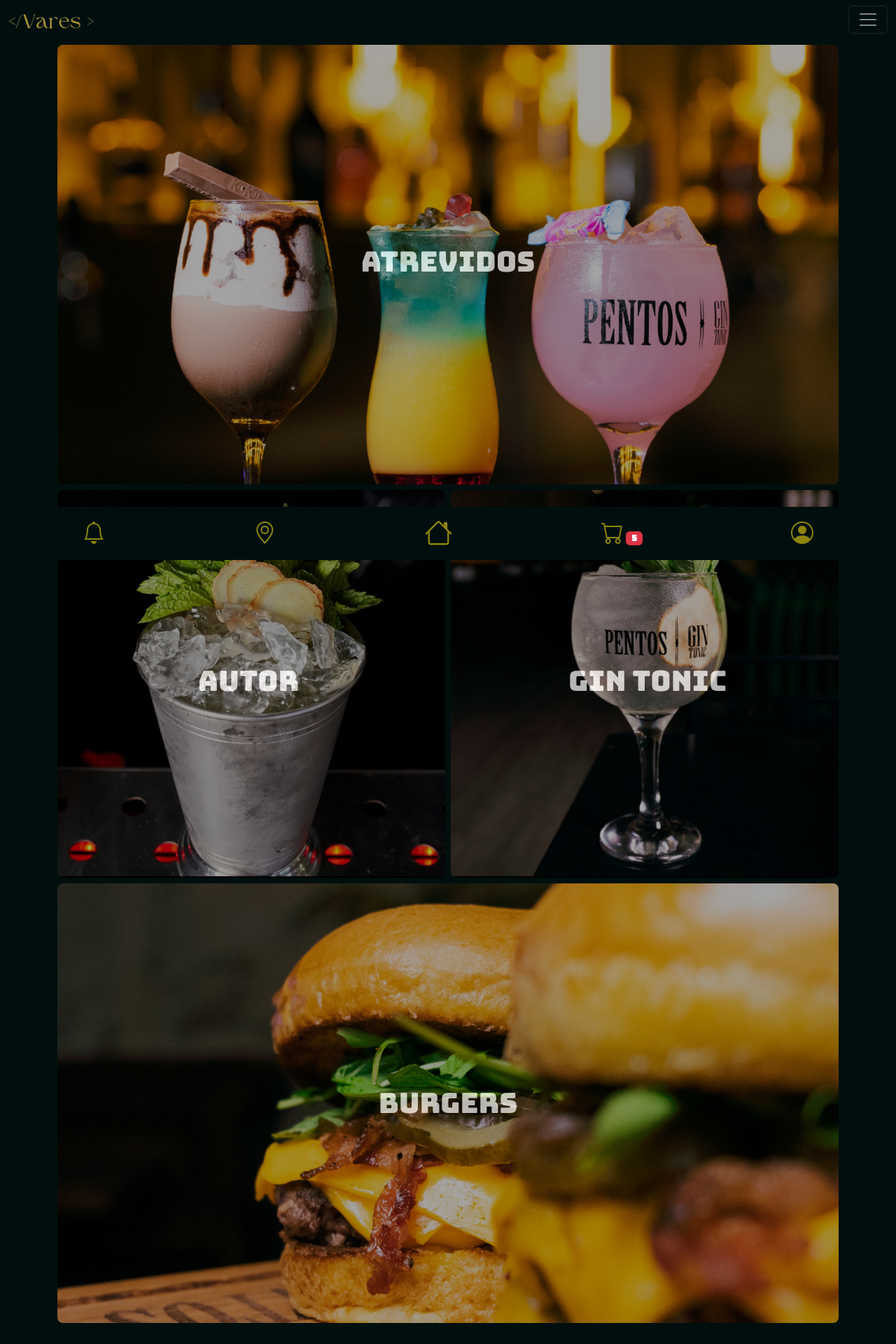
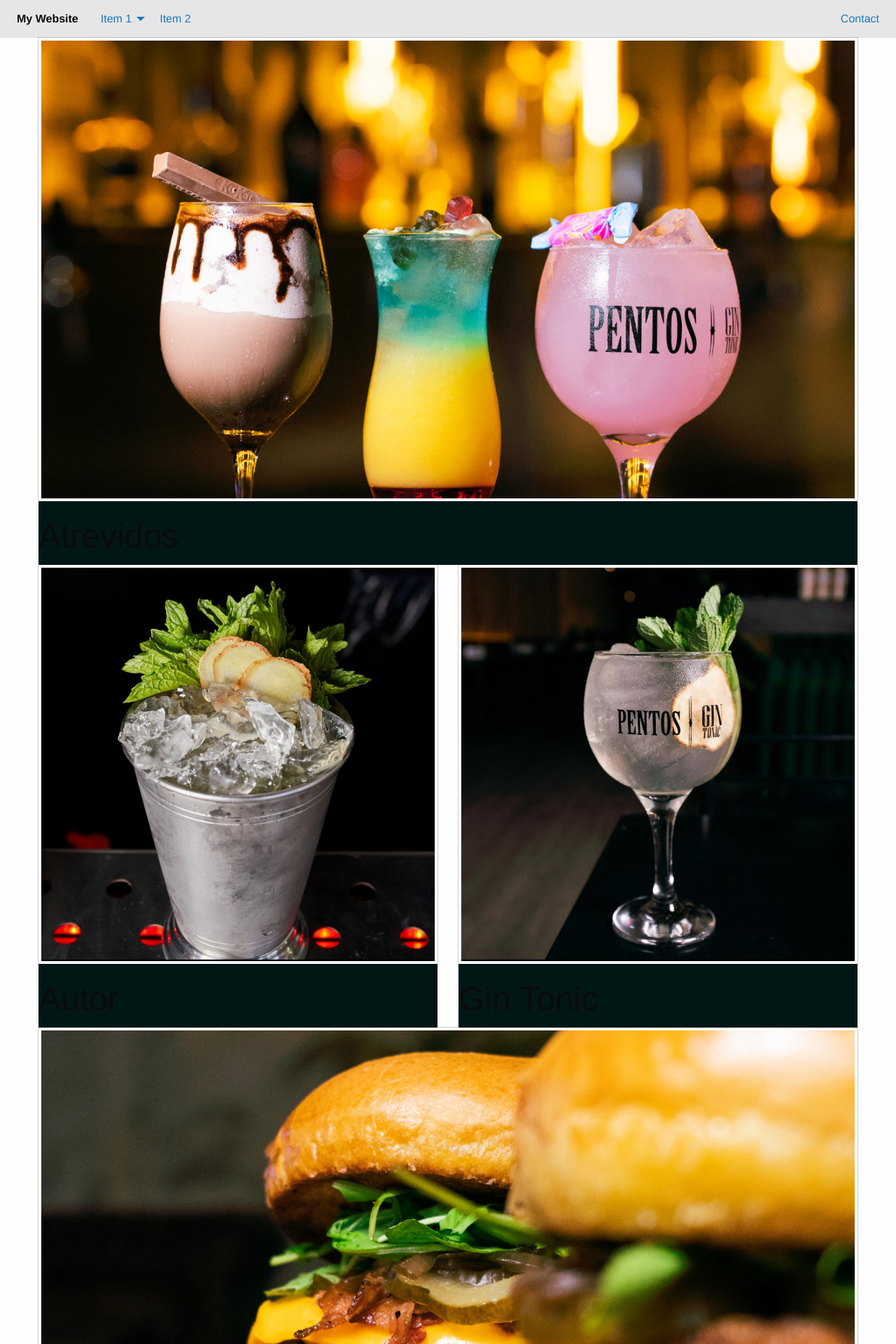
Before and after one commit to lionhuck/delightfull_bananas, a Flask app: page /index in a window 1280 px wide. Shown: the top 1920 px of the page at 70% size. Run offline with Flask 3, Linux system fonts and the light colour scheme; some libraries are stand-ins or nearby versions.

Commit message:
comienzo de conversion a fundation

```diff
--- a/static/javascript/script.js
+++ b/static/javascript/script.js
@@ -82,27 +82,27 @@ document.querySelectorAll('.offcanvas a').forEach(anchor => {
     });
 });
 
-// -----------------
+// ----------------- INTRO - REGISTRO DE USUARIO ------------------------------
 
 document.getElementById('formularioRegistro').addEventListener('submit', function (event) {
     event.preventDefault();
 
     const nombre = document.getElementById('regNombre').value;
     const apellido = document.getElementById('regApellido').value;
+    const dni = document.getElementById('regDNI').value;
     const telefono = document.getElementById('regTelefono').value;
-    const direccion = document.getElementById('regDireccion').value;
-    const dni = document.getElementById('regDNI').value;
+    const mail = document.getElementById('regmail').value;
     const usuario = document.getElementById('regUsuario').value;
     const contrasena = document.getElementById('regContrasena').value;
 
 
-    if (validarRegistro(nombre, apellido, telefono, direccion, dni, usuario, contrasena)) {
+    if (validarRegistro(nombre, apellido, telefono, mail, dni, usuario, contrasena)) {
         const nuevoUsuario = {
             id: generarId(),
             nombre,
             apellido,
             telefono,
-            direccion,
+            mail,
             dni,
             usuario,
             contrasena
@@ -133,7 +133,7 @@ document.getElementById('formularioInicioSesion').addEventListener('submit', fun
     }
 });
 
-const validarRegistro = (nombre, apellido, telefono, direccion, dni, usuario, contrasena) => {
+const validarRegistro = (nombre, apellido, telefono, mail, dni, usuario, contrasena) => {
     if (!usuario || usuario.length < 5) {
         alert('El nombre de usuario debe tener al menos 5 caracteres.');
         return false;
@@ -145,7 +145,7 @@ const validarRegistro = (nombre, apellido, telefono, direccion, dni, usuario, co
         return false;
     }
 
-    if (!nombre || !apellido || !telefono || !direccion || !dni) {
+    if (!nombre || !apellido || !telefono || !mail || !dni) {
         alert('Por favor, completa todos los campos.');
         return false;
     }
--- a/templates/index_vares.html
+++ b/templates/index_vares.html
@@ -4,92 +4,101 @@
     VARES
 {% endblock %}
 
-
 {% block content %}
-  <div class="container">
-    <div class="row">
-      <div class="col-12 image-container mt-3" data-url="/cards#atrevidos"  style="background-color: rgb(0, 23, 22);">
+  <div class="grid-container">
+    <div class="grid-x grid-margin-x">
+      <!-- Atrevidos Section -->
+      <div class="cell small-12 mt-3 image-container" data-url="/cards#atrevidos" style="background-color: rgb(0, 23, 22);">
         <div class="image-wrapper rounded-3">
-          <img src="{{ url_for('static', filename='img/nuevos/wa_30927_bannerPic_9076.jpg') }}" alt="nuevos" class="img-fluid">
+          <img src="{{ url_for('static', filename='img/nuevos/wa_30927_bannerPic_9076.jpg') }}" alt="nuevos" class="thumbnail">
         </div>
         <div class="title-overlay">
           <h3 class="h1">Atrevidos</h3>
         </div>
       </div>
 
-      <div class="col-6 py-2 pr-1 image-container" data-url="/cards#autor" style="background-color: rgb(0, 23, 22)">
+      <!-- Autor Section -->
+      <div class="cell small-6 py-2 pr-1 image-container" data-url="/cards#autor" style="background-color: rgb(0, 23, 22)">
         <div class="image-wrapper rounded-3">
-          <img src="{{ url_for('static', filename='img/autor/braavos_mule.jpg') }}" alt="autor" class="img-fluid">
+          <img src="{{ url_for('static', filename='img/autor/braavos_mule.jpg') }}" alt="autor" class="thumbnail">
         </div>
         <div class="title-overlay">
           <h3 class="h1">Autor</h3>
         </div>
       </div>
 
-      <div class="col-6 py-2 pl-1 image-container" data-url="/cards#gin-tonic" style="background-color: rgb(0, 23, 22)">
+      <!-- Gin Tonic Section -->
+      <div class="cell small-6 py-2 pl-1 image-container" data-url="/cards#gin-tonic" style="background-color: rgb(0, 23, 22)">
         <div class="image-wrapper rounded-3">
-          <img src="{{ url_for('static', filename='img/gin_tonic/gin_patagonico.jpg') }}" alt="gin_tonic" class="img-fluid">
+          <img src="{{ url_for('static', filename='img/gin_tonic/gin_patagonico.jpg') }}" alt="gin_tonic" class="thumbnail">
         </div>
         <div class="title-overlay">
           <h3 class="h1">Gin Tonic</h3>
         </div>
       </div>
 
-      <div class="col-12 pb-2 image-container" data-url="/cards#burgers" style="background-color: rgb(0, 23, 22)">
+      <!-- Burgers Section -->
+      <div class="cell small-12 pb-2 image-container" data-url="/cards#burgers" style="background-color: rgb(0, 23, 22)">
         <div class="image-wrapper rounded-3">
-          <img src="{{ url_for('static', filename='img/burgers/banner_burguer.jpg') }}" alt="burgers" class="img-fluid">
+          <img src="{{ url_for('static', filename='img/burgers/banner_burguer.jpg') }}" alt="burgers" class="thumbnail">
         </div>
         <div class="title-overlay">
           <h3 class="h1">Burgers</h3>
         </div>
       </div>
 
-      <div class="col-12 py-5 image-container" data-url="#" style="background-color: rgb(0, 23, 22)">
-        <img src="{{ url_for('static', filename='img/game/drinks-on-us-5.avif') }}" alt="burgers" class="img-fluid">
+      <!-- Play the Game Section -->
+      <div class="cell small-12 py-5 image-container" data-url="#" style="background-color: rgb(0, 23, 22)">
+        <img src="{{ url_for('static', filename='img/game/drinks-on-us-5.avif') }}" alt="game" class="thumbnail">
         <div class="title-static">
           <h3 class="h1">Play the Game! </h3>
         </div>
       </div>
 
-      <div class="col-6 pb-2 pr-1 image-container" data-url="/cards#caipis" style="background-color: rgb(0, 23, 22)">
+      <!-- Caipis Section -->
+      <div class="cell small-6 pb-2 pr-1 image-container mb-3" data-url="/cards#caipis" style="background-color: rgb(0, 23, 22)">
         <div class="image-wrapper rounded-3">
-          <img src="{{ url_for('static', filename='img/caipis/caipirinha.jpg') }}" alt="caipis" class="img-fluid">
+          <img src="{{ url_for('static', filename='img/caipis/caipirinha.jpg') }}" alt="caipis" class="thumbnail">
         </div>
         <div class="title-overlay">
           <h3 class="h1">Caipis</h3>
         </div>
       </div>
 
-      <div class="col-6 pb-2 pl-1 image-container" data-url="/cards#clasicos" style="background-color: rgb(0, 23, 22)">
+      <!-- Clásicos Section -->
+      <div class="cell small-6 pb-2 pl-1 image-container mb-3" data-url="/cards#clasicos" style="background-color: rgb(0, 23, 22)">
         <div class="image-wrapper rounded-3">
-          <img src="{{ url_for('static', filename='img/clasicos/fernet.jpg') }}" alt="clasicos" class="img-fluid">
+          <img src="{{ url_for('static', filename='img/clasicos/fernet.jpg') }}" alt="clasicos" class="thumbnail">
         </div>
         <div class="title-overlay">
           <h3 class="h1">Clásicos</h3>
         </div>
       </div>
 
-      <div class="col-12 pb-2 image-container" data-url="/cards#papas" style="background-color: rgb(0, 23, 22)">
+      <!-- Papas Section -->
+      <div class="cell small-12 pb-2 image-container" data-url="/cards#papas" style="background-color: rgb(0, 23, 22)">
         <div class="image-wrapper rounded-3">
-          <img src="{{ url_for('static', filename='img/papas/papas_banner.jpg') }}" alt="papas" class="img-fluid">
+          <img src="{{ url_for('static', filename='img/papas/papas_banner.jpg') }}" alt="papas" class="thumbnail">
         </div>
         <div class="title-overlay">
           <h3 class="h1">Papas</h3>
         </div>
       </div>
 
-      <div class="col-6 pb-2 pr-1 image-container mb-3" data-url="/cards#spritz" style="background-color: rgb(0, 23, 22)">
+      <!-- Spritz Section -->
+      <div class="cell small-6 pb-2 pr-1 image-container mb-3" data-url="/cards#spritz" style="background-color: rgb(0, 23, 22)">
         <div class="image-wrapper rounded-3">
-          <img src="{{ url_for('static', filename='img/spritz/spritz_n5.jpg') }}" alt="spritz" class="img-fluid">
+          <img src="{{ url_for('static', filename='img/spritz/spritz_n5.jpg') }}" alt="spritz" class="thumbnail">
         </div>
         <div class="title-overlay">
           <h3 class="h1">Spritz</h3>
         </div>
       </div>
 
-      <div class="col-6 pb-5 pl-1 image-container mb-3" data-url="/cards#birras" style="background-color: rgb(0, 23, 22);">
+      <!-- Birras Section -->
+      <div class="cell small-6 pb-5 pl-1 image-container mb-3" data-url="/cards#birras" style="background-color: rgb(0, 23, 22);">
         <div class="image-wrapper rounded-3">
-          <img src="{{ url_for('static', filename='img/birras/corona.jpg') }}" alt="birra" class="img-fluid">
+          <img src="{{ url_for('static', filename='img/birras/corona.jpg') }}" alt="birra" class="thumbnail">
         </div>
         <div class="title-overlay">
           <h3 class="h1">Birras</h3>
--- a/templates/template_base.html
+++ b/templates/template_base.html
@@ -1,160 +1,56 @@
 <!DOCTYPE html>
-<html lang="es">
+<html>
+<head>
+  <meta charset="utf-8">
+  <title>{% block title %}My Website{% endblock %}</title>
+  <link rel="stylesheet" href="https://cdnjs.cloudflare.com/ajax/libs/foundation/6.6.3/css/foundation.min.css">
+  <script src="https://cdnjs.cloudflare.com/ajax/libs/jquery/3.6.0/jquery.min.js"></script>
+  <script src="https://cdnjs.cloudflare.com/ajax/libs/foundation/6.6.3/js/foundation.min.js"></script>
+  {% block extra_css %}{% endblock %}
+</head>
+<body>
+  <div class="top-bar">
+    <div class="top-bar-left">
+      <ul class="dropdown menu" data-dropdown-menu>
+        <li class="menu-text">My Website</li>
+        <li>
+          <a href="#">Item 1</a>
+          <ul class="menu vertical">
+            <li><a href="#">Subitem 1</a></li>
+            <li><a href="#">Subitem 2</a></li>
+          </ul>
+        </li>
+        <li><a href="#">Item 2</a></li>
+      </ul>
+    </div>
+    <div class="top-bar-right">
+      <ul class="menu">
+        <li><a href="#">Contact</a></li>
+      </ul>
+    </div>
+  </div>
 
-<head>
-  <meta charset="UTF-8">
-  <meta name="viewport" content="width=device-width, initial-scale=1.0">
-  <title>
-    {% block title %}
-    {% endblock %}
-  </title>
+  <main>
+    {% block content %}{% endblock %}
+  </main>
 
-  <link rel="stylesheet" href="{{ url_for('static', filename='css/style.css') }}">
-  <link href="https://stackpath.bootstrapcdn.com/bootstrap/4.5.2/css/bootstrap.min.css" rel="stylesheet">
-
-  <link href="https://cdn.jsdelivr.net/npm/bootstrap@5.3.2/dist/css/bootstrap.min.css" rel="stylesheet"
-    integrity="sha384-T3c6CoIi6uLrA9TneNEoa7RxnatzjcDSCmG1MXxSR1GAsXEV/Dwwykc2MPK8M2HN" crossorigin="anonymous" />
-
-  <!-- íconos: -->
-  <link rel="stylesheet"
-    href="https://cdnjs.cloudflare.com/ajax/libs/bootstrap-icons/1.10.5/font/bootstrap-icons.min.css">
-
-  <style>
-    .offcanvas-end {
-      background-image: url("{{ url_for('static', filename='img/logo/fondo_navbar_negro.png') }}");
-      background-size: contain;
-    }
-    .dropdown-toggle::after {
-    display: none !important;
-    }
-  </style>
-
-</head>
-
-<body style="background-color: rgb(0, 15, 14)">
-  <header class="pb-5">
-    <nav class="navbar navbar-dark fixed-top" style="background-color: rgb(0, 15, 14);">
-      <div class="container-fluid">
-        <a class="navbar-brand" href="#">
-          <img src="{{ url_for('static', filename='img/logo/Vares (1)-fotor-bg-remover-cortado.png') }}"
-            style="height: 25px;" alt="">
-        </a>
-        <button class="navbar-toggler" type="button" data-bs-toggle="offcanvas" data-bs-target="#offcanvasNavbar"
-          aria-controls="offcanvasNavbar" aria-label="Alternar navegación">
-          <span class="navbar-toggler-icon"></span>
-        </button>
-        <div class="offcanvas offcanvas-end" style="opacity: .8;" tabindex="-1" id="offcanvasNavbar"
-          aria-labelledby="offcanvasNavbarLabel">
-          <div class="offcanvas-header">
-            <button type="button" class="btn-close btn-warning" data-bs-dismiss="offcanvas" aria-label="Close"></button>
-            <h6 class="saludo-user">Hola User</h6>
-            <a href="#">
-              <i class="bi bi-person-circle fs-1"></i>
-            </a>
-          </div>
-
-          <div class="offcanvas-body">
-            <ul class="navbar-nav justify-content-end flex-grow-1 pe-3">
-              <h3 class="h4">¿Qué tomamos hoy? </h3>
-              <li class="nav-item">
-                <a class="nav-link active" href="/cards#atrevidos" data-bs-toggle="offcanvas"
-                  data-bs-target="#offcanvasNavbar">Atrevidos</a>
-              </li>
-              <li class="nav-item">
-                <a class="nav-link active" aria-current="page" href="/cards#autor" data-bs-toggle="offcanvas"
-                  data-bs-target="#offcanvasNavbar">Autor</a>
-              </li>
-              <li class="nav-item">
-                <a class="nav-link active" aria-current="page" href="/cards#gin-tonic" data-bs-toggle="offcanvas"
-                  data-bs-target="#offcanvasNavbar">Gin Tonic</a>
-              </li>
-              <li class="nav-item">
-                <a class="nav-link active" aria-current="page" href="/cards#caipis" data-bs-toggle="offcanvas"
-                  data-bs-target="#offcanvasNavbar">Caipis</a>
-              </li>
-              <li class="nav-item">
-                <a class="nav-link active" aria-current="page" href="/cards#clasicos" data-bs-toggle="offcanvas"
-                  data-bs-target="#offcanvasNavbar">Clásicos</a>
-              </li>
-              <li class="nav-item">
-                <a class="nav-link active" aria-current="page" href="/cards#spritz" data-bs-toggle="offcanvas"
-                  data-bs-target="#offcanvasNavbar">Spritz</a>
-              </li>
-              <li class="nav-item">
-                <a class="nav-link active" aria-current="page" href="/cards#birras" data-bs-toggle="offcanvas"
-                  data-bs-target="#offcanvasNavbar">Birras</a>
-              </li>
-              <br>
-              <h3 class="h4">¿Y para comer?</h3>
-              <li class="nav-item">
-                <a class="nav-link active" aria-current="page" href="/cards#burgers" data-bs-toggle="offcanvas" data-bs-target="#offcanvasNavbar">Burgers</a>
-              </li>
-              <li class="nav-item">
-                <a class="nav-link active" aria-current="page" href="/cards#papas" data-bs-toggle="offcanvas" data-bs-target="#offcanvasNavbar">Papas</a>
-              </li>
-
-              <li class="nav-item">
-                <a class="nav-link" href="#cart">
-                </a>
-              </li>
-            </ul>
-          </div>
+  <footer class="footer">
+    <div class="grid-container">
+      <div class="grid-x grid-margin-x">
+        <div class="cell auto">
+          <ul class="menu align-center">
+            <li><a href="#">Home</a></li>
+            <li><a href="#">About</a></li>
+            <li><a href="#">Contact</a></li>
+          </ul>
         </div>
       </div>
-    </nav>
-  </header>
+    </div>
+  </footer>
 
-  {% block content %}
-  {% endblock%}
-
-  <!---- navbar bottom ---->
-  <nav class="navbar-bottom navbar navbar-dark fixed-bottom" style="background-color: rgb(0, 15, 14)">
-    <div class="container-fluid d-flex justify-content-around">
-      <a href="#">
-        <i class="bi bi-bell fs-2"></i>
-      </a>
-      <a href="#">
-        <i class="bi bi-geo-alt fs-2"></i>
-      </a>
-      <a href="/index">
-        <i class="bi bi-house fs-1"></i>
-      </a>
-      <a href="/shop">
-        <i class="bi bi-cart fs-2"></i>
-        <span class="badge bg-danger">5</span>
-      </a>
-      <div class="dropup">
-        <a href="/" class="dropdown-toggle" id="userDropdown" role="button" data-bs-toggle="dropdown" aria-expanded="false">
-            <i class="bi bi-person-circle fs-2"></i>
-        </a>
-        <ul class="dropdown-menu dropdown-menu-end" aria-labelledby="userDropdown">
-            <li><a class="dropdown-item" href="/">Cerrar Sesión</a></li>
-            <li><a class="dropdown-item" href="/edit-profile">Modificar datos</a></li>
-        </ul>
-      </div>
-    </div>
-  </nav>
-
-  <script src="https://code.jquery.com/jquery-3.5.1.slim.min.js"></script>
-  <script src="https://cdn.jsdelivr.net/npm/@popperjs/core@2.5.4/dist/umd/popper.min.js"></script>
-  <script src="https://stackpath.bootstrapcdn.com/bootstrap/4.5.2/js/bootstrap.min.js"></script>
-  <script src="https://cdn.jsdelivr.net/npm/bootstrap@5.3.3/dist/js/bootstrap.bundle.min.js"
-    integrity="sha384-YvpcrYf0tY3lHB60NNkmXc5s9fDVZLESaAA55NDzOxhy9GkcIdslK1eN7N6jIeHz"
-    crossorigin="anonymous"></script>
-  <script src="https://cdn.jsdelivr.net/npm/@popperjs/core@2.11.8/dist/umd/popper.min.js"
-    integrity="sha384-I7E8VVD/ismYTF4hNIPjVp/Zjvgyol6VFvRkX/vR+Vc4jQkC+hVqc2pM8ODewa9r"
-    crossorigin="anonymous"></script>
-  <script src="https://cdn.jsdelivr.net/npm/bootstrap@5.3.2/dist/js/bootstrap.min.js"
-    integrity="sha384-BBtl+eGJRgqQAUMxJ7pMwbEyER4l1g+O15P+16Ep7Q9Q+zqX6gSbd85u4mG4QzX+"
-    crossorigin="anonymous"></script>
-
-    <script src="https://cdn.jsdelivr.net/npm/@popperjs/core@2.10.2/dist/umd/popper.min.js"></script>
-    <script src="https://cdn.jsdelivr.net/npm/bootstrap@5.1.3/dist/js/bootstrap.min.js"></script>
-
-
-  <!------------- script.js -------------->
-  <script src="{{ url_for('static', filename='javascript/script.js') }}"></script>
-
+  <script>
+    $(document).foundation();
+  </script>
+  {% block extra_js %}{% endblock %}
 </body>
-
 </html>
```
Also changed, not shown: templates/index_vares_original.html (added, +101 -0 lines), templates/template_base_original.html (added, +160 -0 lines).
